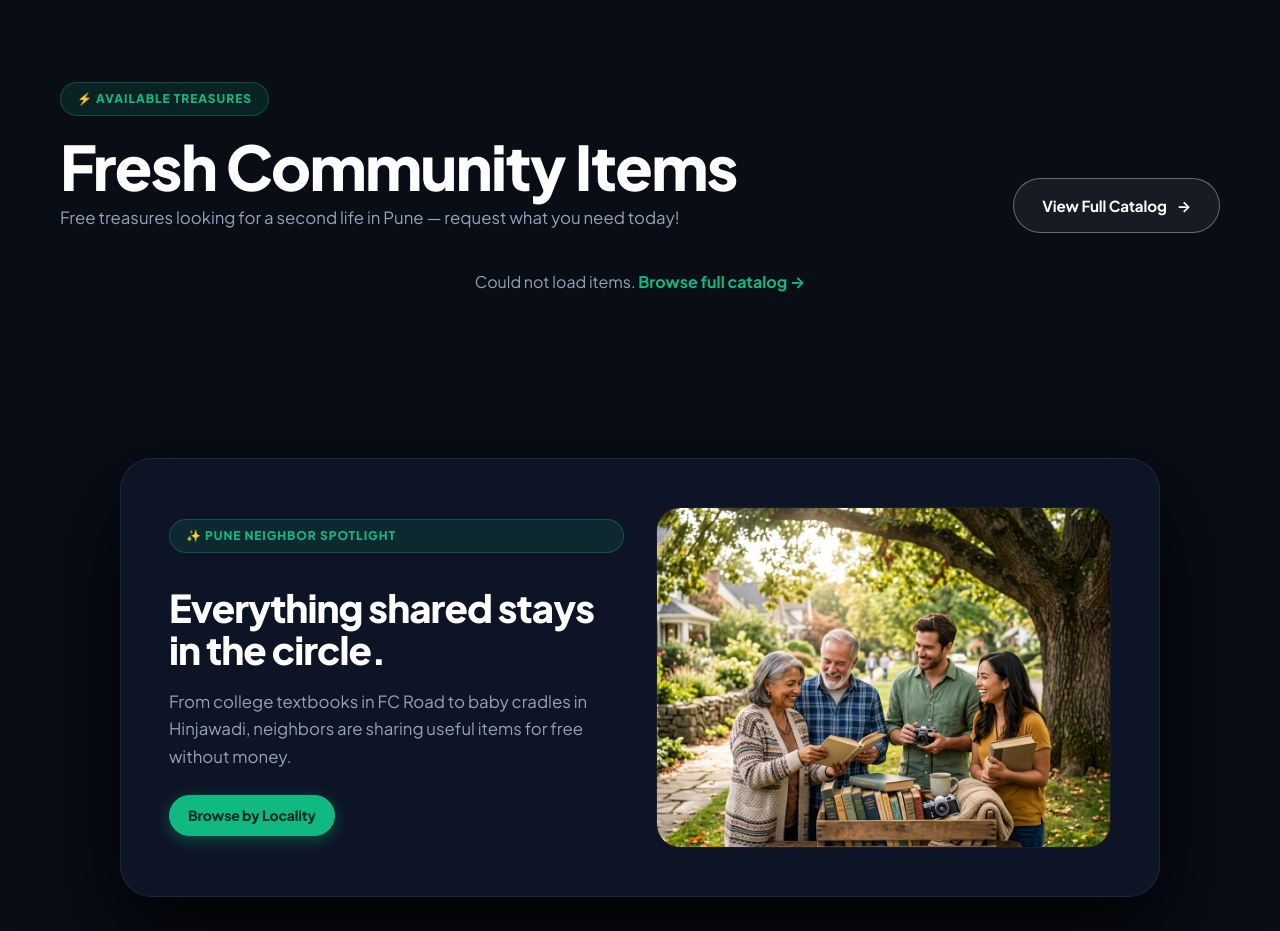
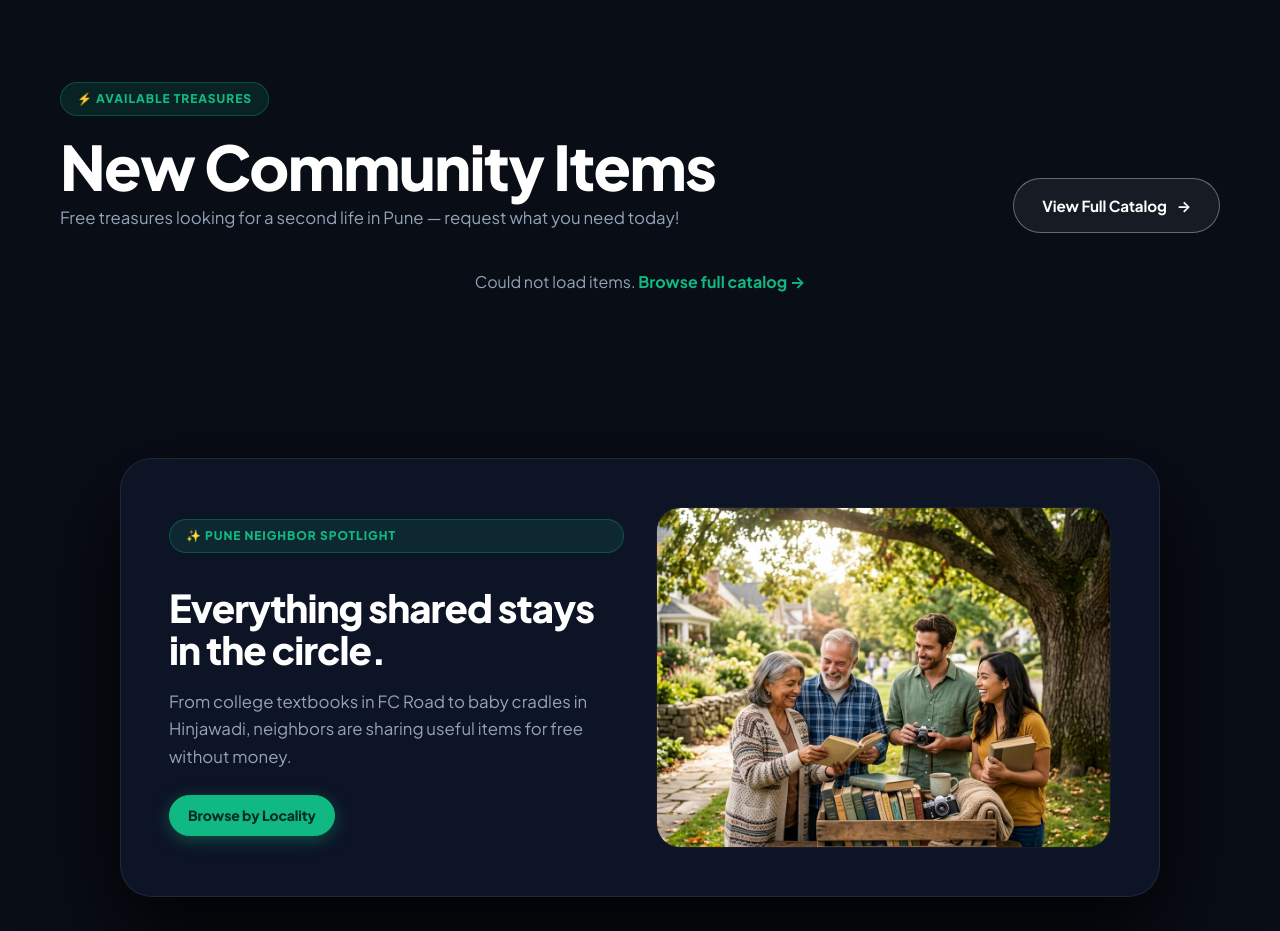
Before and after one commit to abhishek7ab/giving-tree-project, a website: page frontend/index.html in a window 1280 px wide. Shown: the part 820-1751 px from the top of the page. Drawn offline with nearby package versions, Linux system fonts and the light colour scheme; no server answers.

Commit message:
Update homepage heading copy

```diff
--- a/frontend/index.html
+++ b/frontend/index.html
@@ -159,7 +159,7 @@
                         <span class="eyebrow-pill">
                             ⚡ Available Treasures
                         </span>
-                        <h2 class="section-headline" style="margin:0;">Fresh Community Items</h2>
+                        <h2 class="section-headline" style="margin:0;">New Community Items</h2>
                         <p class="editorial-lead" style="margin:6px 0 0;">Free treasures looking for a second life in
                             Pune — request what you need today!</p>
                     </div>
```
